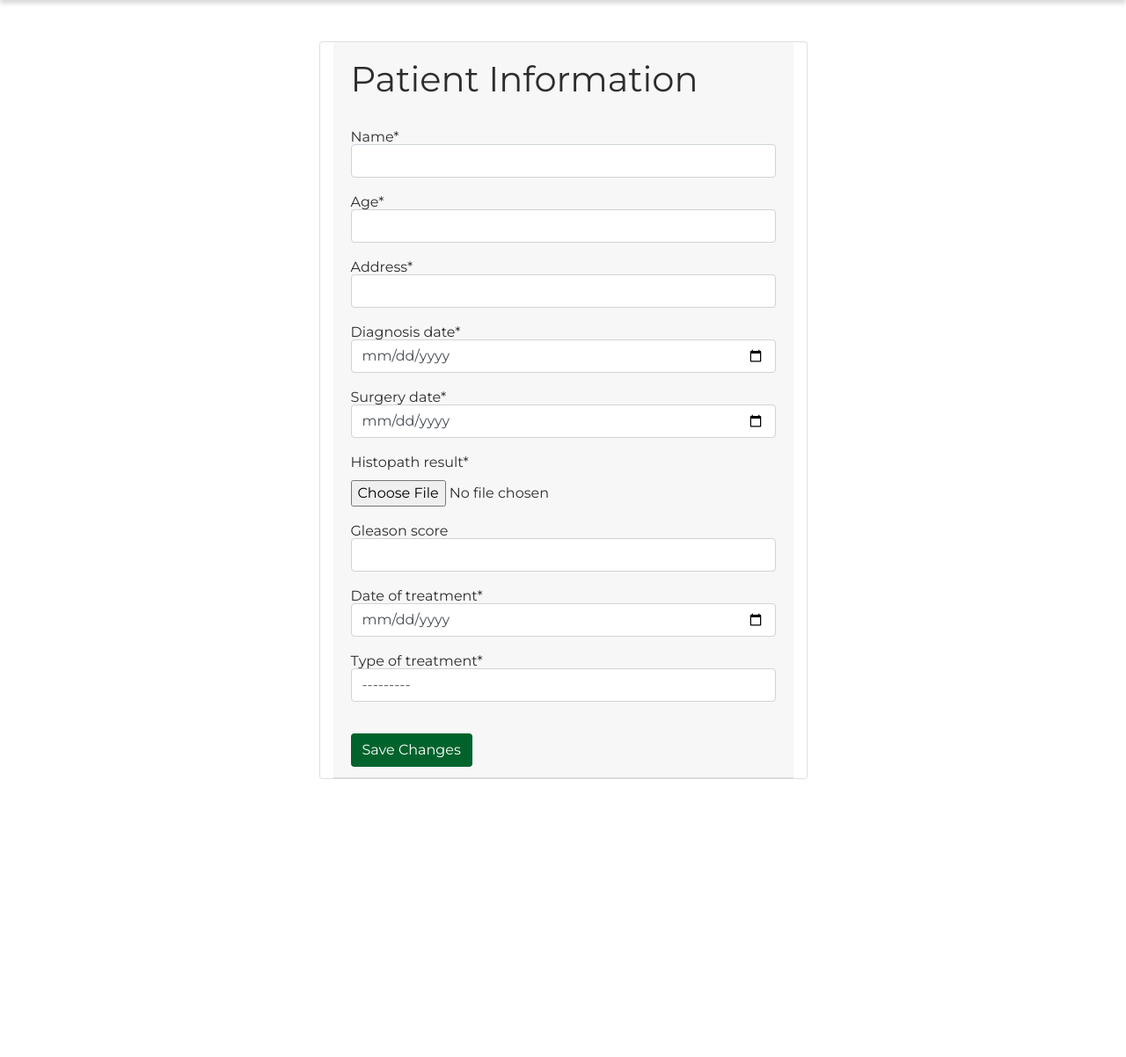
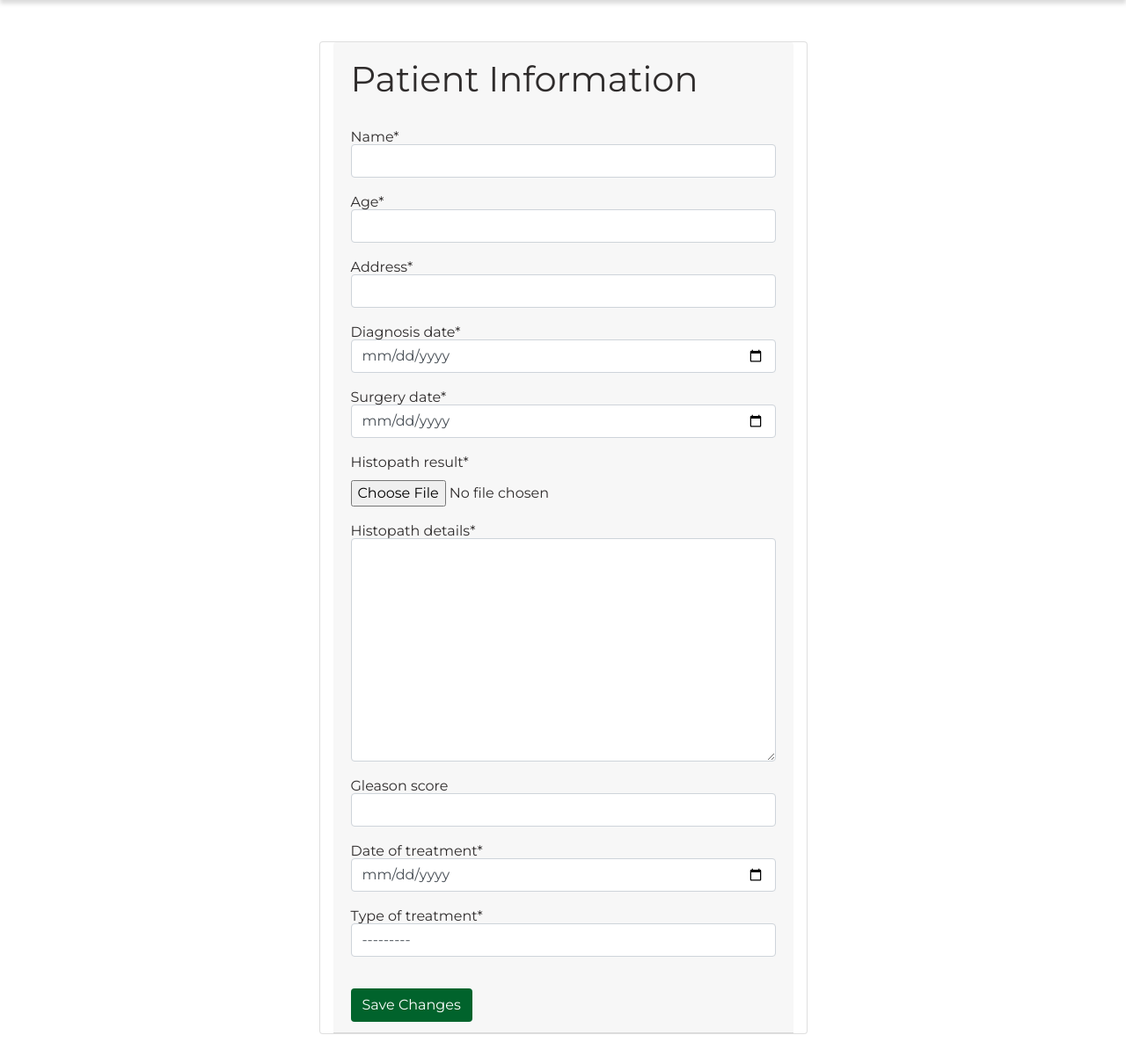
Before and after one commit to hwracosta/Theranostics-Group2, a Django app: page /patient/add-patient/ in a window 1280 px wide. Shown: the part 77-1279 px from the top of the page at 88% size. Before the commit the page ends 963 px from the top, so only its background shows below. Run offline with Django 4.2, Linux system fonts and the light colour scheme; the visitor is signed in with stand-in values (Sample User, id 1); some libraries are stand-ins or nearby versions.

Commit message:
Fixed missing histograph details

```diff
--- a/templates/part_1/add-patient.html
+++ b/templates/part_1/add-patient.html
@@ -23,6 +23,7 @@
                                         <tr>{{ form.diagnosis_date | as_crispy_field }}</tr>
                                         <tr class="col-sm">{{ form.surgery_date | as_crispy_field }}</tr>
                                         <tr>{{ form.histopath_result | as_crispy_field }}</tr>
+                                        <tr>{{ form.histopath_details | as_crispy_field }}</tr>
                                         <tr>{{ form.gleason_score | as_crispy_field }}</tr>
                                         <tr>{{ form.date_of_treatment | as_crispy_field }}</tr>
                                         <tr>{{ form.type_of_treatment | as_crispy_field }}</tr>
```
